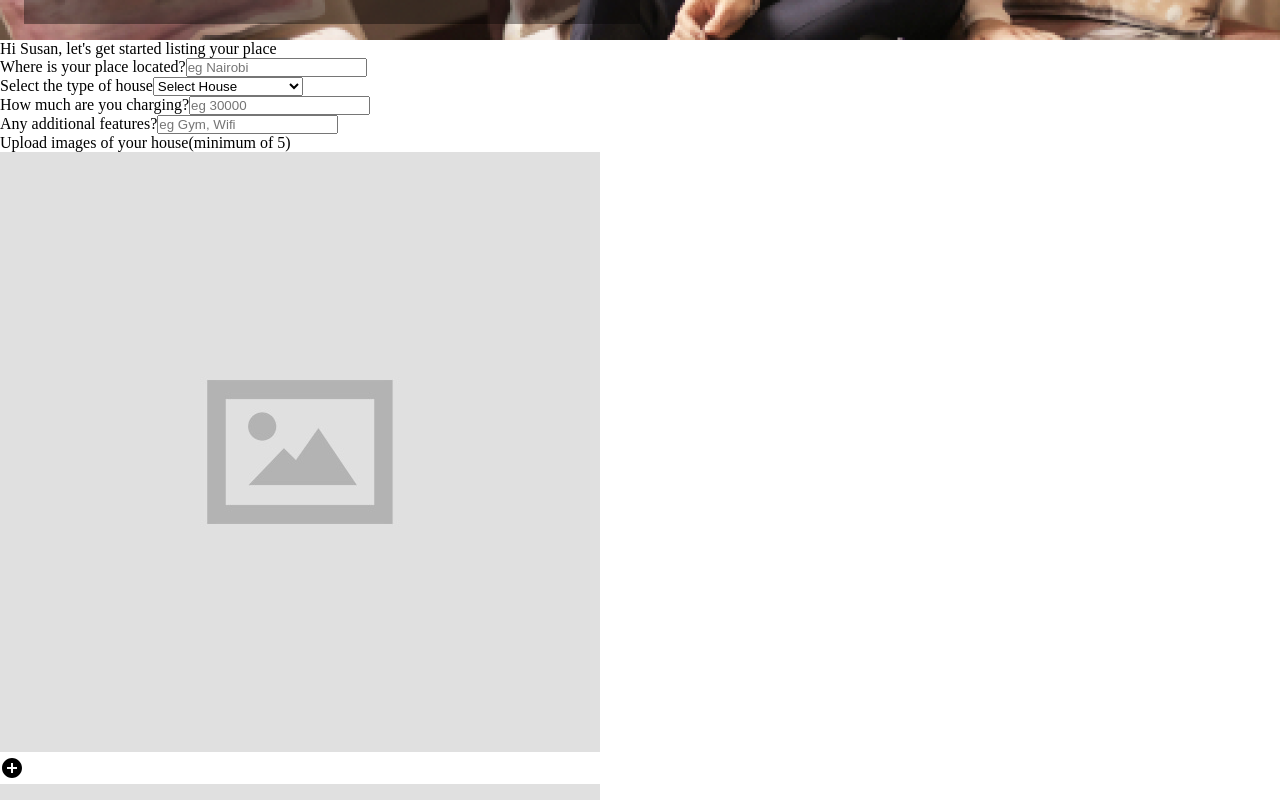
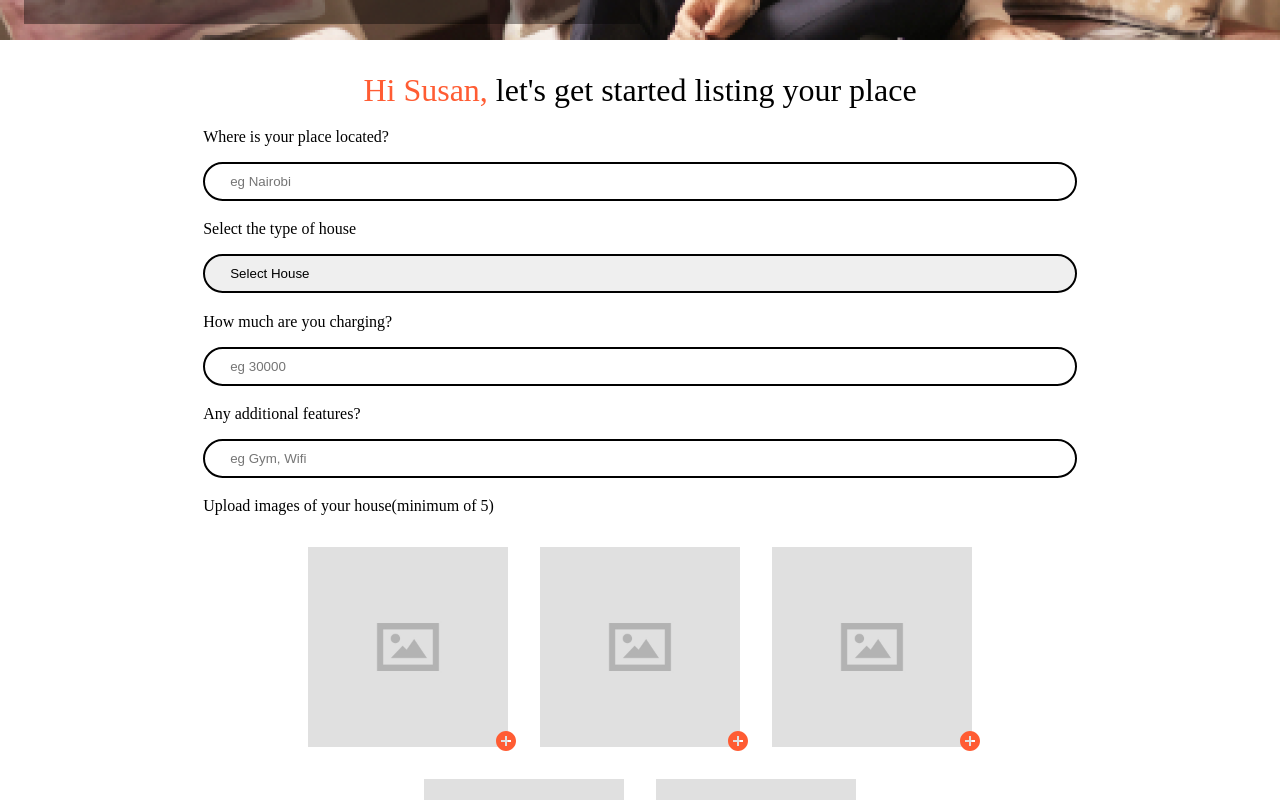
Before and after one commit to lumunge/Spacious-Living, a React (Create React App) app: page /newhouse in a window 1280 px wide. Shown: the part 460-1260 px from the top of the page. Built offline with nearby package versions, Linux system fonts and the light colour scheme.

Commit message:
responsive upload form

```diff
--- a/src/Components/UploadComponents/Form/Form.jsx
+++ b/src/Components/UploadComponents/Form/Form.jsx
@@ -44,7 +44,7 @@ const Form = () => {
 	return (
 		<div className="formContainer">
 			<p className="formHeading">
-				Hi Susan, let's get started listing your place
+				<span>Hi Susan,</span> let's get started listing your place
 			</p>
 			<div className="formWrapper">
 				<form>
--- a/src/Components/UploadComponents/Form/form.css
+++ b/src/Components/UploadComponents/Form/form.css
@@ -1,19 +1,16 @@
-/* Small devices  */
-@media (max-width: 576px) {
 .formContainer {
 	padding: 2rem 1rem;
 }
 .formHeading {
-		font-size: 1.2rem;
-		padding-bottom: 1.2rem;
+	text-align: center;
+}
+.formHeading span {
+	color: var(--primaryColor);
 }
 .formWrapper {
 	display: flex;
 	align-items: center;
 	justify-content: center;
-	}
-	form {
-		width: 80%;
 }
 .formInput {
 	display: flex;
@@ -45,24 +42,10 @@
 	position: relative;
 	margin: 1rem;
 }
-	.fileInput {
-		position: absolute;
-		bottom: -10px;
-		right: -10px;
-	}
-	.fileImg {
-		width: 100px;
-		height: 100px;
-		background-color: #e5e5e5;
-	}
 .fileImg img {
 	width: 100%;
 	height: 100%;
 	object-fit: cover;
-	}
-	.addImageIcon {
-		color: var(--primaryColor);
-		cursor: pointer;
 }
 .vetting {
 	display: flex;
@@ -100,13 +83,41 @@
 	border: none;
 	color: var(--mainWhite);
 }
+.fileInput {
+	position: absolute;
+	bottom: -10px;
+	right: -10px;
+}
+.fileImg {
+	width: 100px;
+	height: 100px;
+	background-color: #e5e5e5;
+}
+.addImageIcon {
+	color: var(--primaryColor);
+	cursor: pointer;
+}
+@media (max-width: 740px) {
+	.formHeading {
+		font-size: 1.2rem;
+		padding-bottom: 1.2rem;
+	}
+	form {
+		width: 80%;
+	}
 }
 
-/* // Medium devices (tablets, 768px and up)
-@media (min-width: 768px) { ... } */
-
-/* // Large devices (desktops, 992px and up)
-@media (min-width: 992px) { ... } */
-
-/* // Extra large devices (large desktops, 1200px and up)
-@media (min-width: 1200px) { ... } */
+@media (min-width: 740px), (min-width: 1200px) {
+	.formHeading {
+		font-size: 2rem;
+		padding-bottom: 1.2rem;
+	}
+	form {
+		width: 70%;
+	}
+	.fileImg {
+		width: 200px;
+		height: 200px;
+		background-color: #e5e5e5;
+	}
+}
```
Lines whose indentation alone changed are shown as unchanged.
